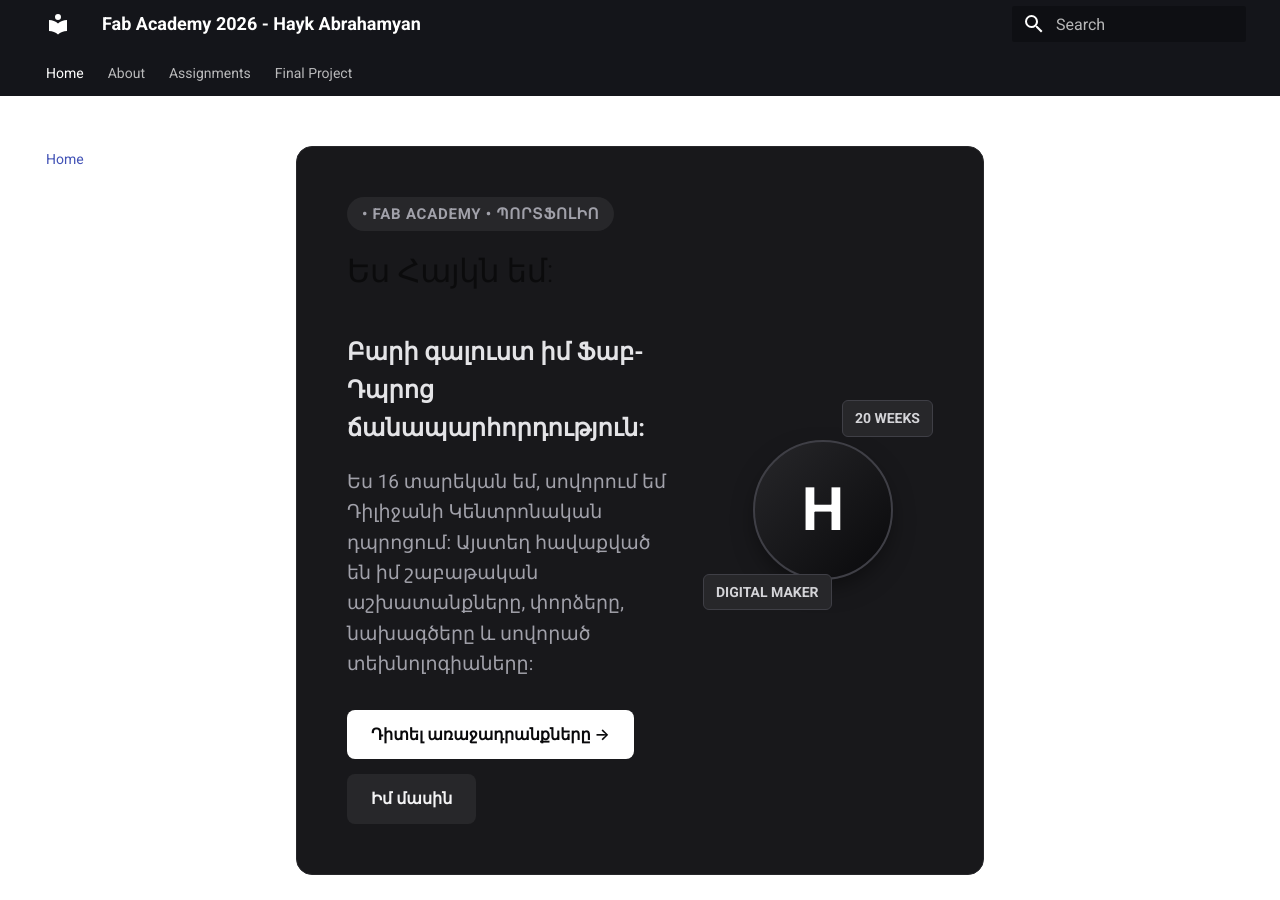
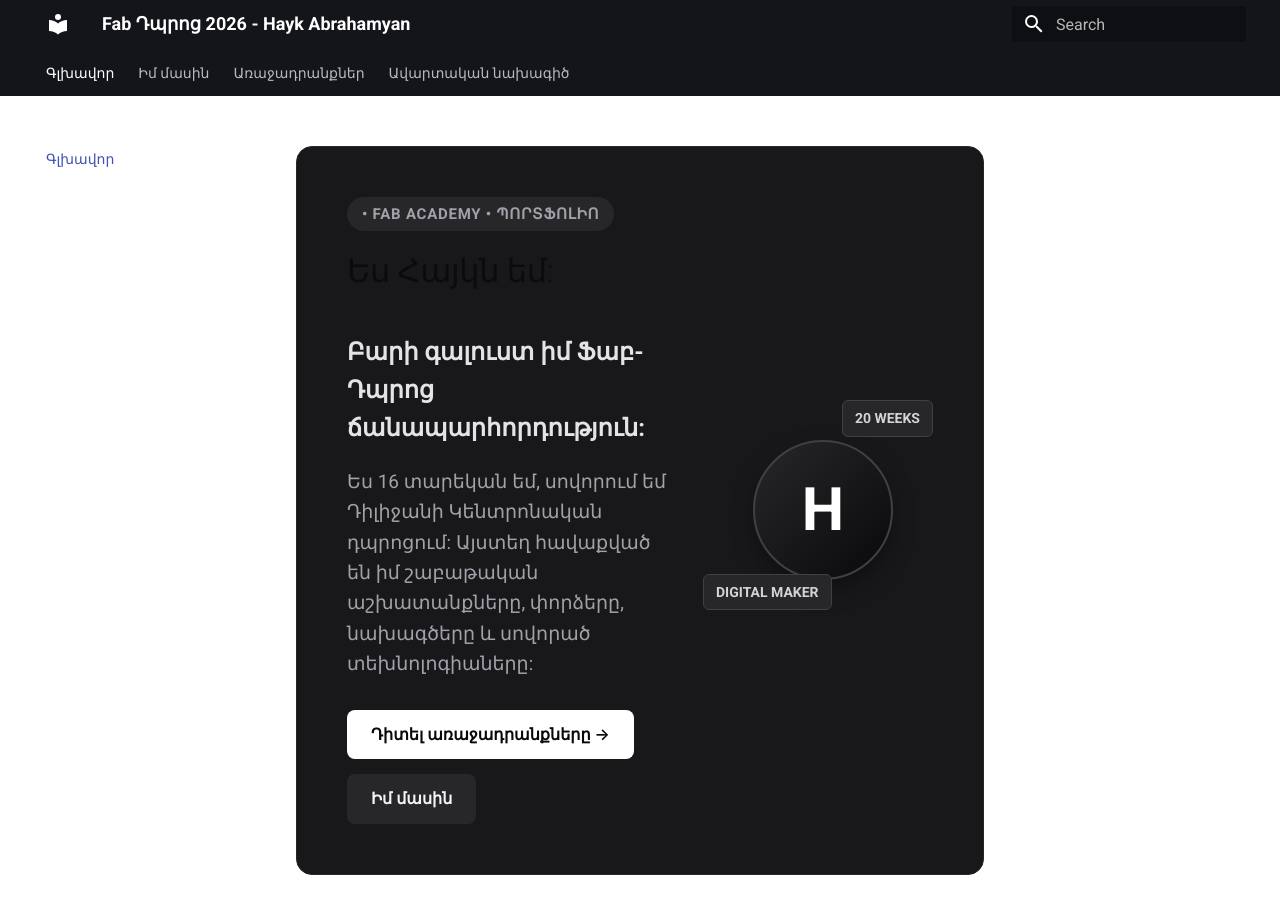
Before and after one commit to haykabrahamyan966-lab/Hayk_Abrahamyan, an MkDocs documentation site: the page built from docs/index.md, in a window 1280 px wide and 900 px high. Built offline with MkDocs 1.6.1 and Material for MkDocs 9.7.7, drawn with Linux system fonts in a browser that asks for light colours.

Commit message:
Translate navigation menu to Armenian

```diff
--- a/mkdocs.yml
+++ b/mkdocs.yml
@@ -1,4 +1,4 @@
-site_name: Fab Academy 2026 - Hayk Abrahamyan
+site_name: Fab Դպրոց 2026 - Hayk Abrahamyan
 site_url: https://haykabrahamyan966-lab.github.io/Hayk_Abrahamyan/
 
 theme:
@@ -37,9 +37,7 @@ markdown_extensions:
       emoji_generator: !!python/name:materialx.emoji.to_svg
 
 nav:
-  - Home: index.md
-  - About:
-      - Bio: about/index.md
-      - Student Agreement: about/agreement.md
-  - Assignments: assignments/index.md
-  - Final Project: projects/final-project.md
+  - Գլխավոր: index.md
+  - Իմ մասին: about/index.md
+  - Առաջադրանքներ: assignments/index.md
+  - Ավարտական նախագիծ: projects/final-project.md
```
